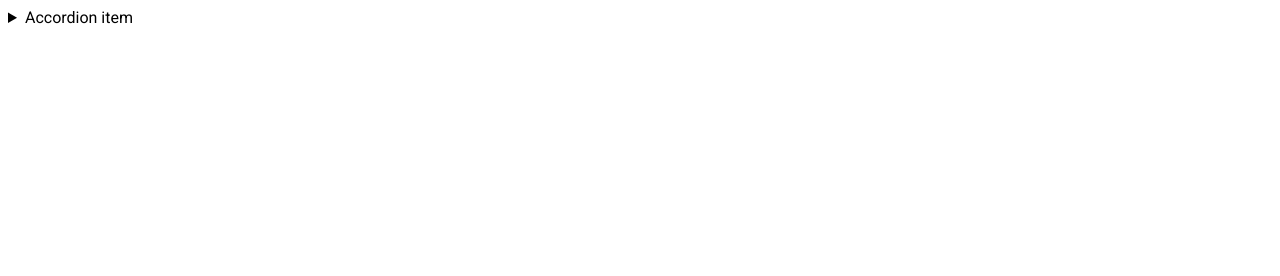
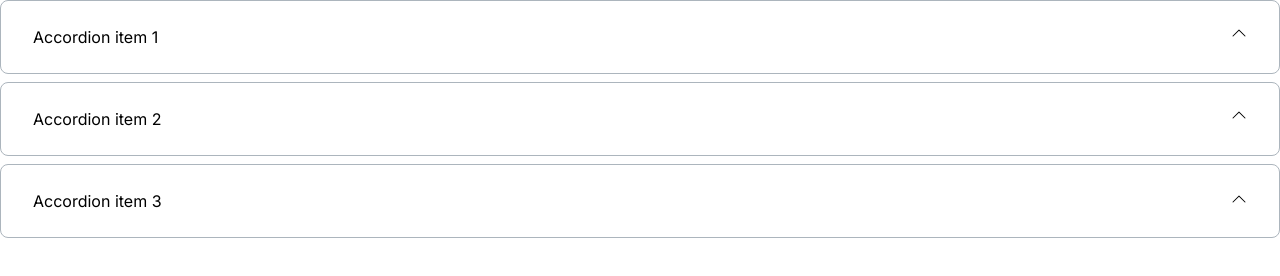
Before and after one commit to js-tasks-ru/htmlcss-20210610_ivan-saltykov, a website: page 03-lection1/02-accordion/index.html in a window 1280 px wide. Drawn offline with Linux system fonts and the light colour scheme.

Commit message:
add solution 03-2 accordion

```diff
--- a/03-lection1/02-accordion/accordion.css
+++ b/03-lection1/02-accordion/accordion.css
@@ -1 +1,35 @@
 /* Стилизация аккордеона */
+
+.accordion  * {
+    font-family: Inter;
+    font-style: normal;
+    font-weight: normal;
+    font-size: 16px;
+    line-height: 24px;
+}
+.accordion__item{
+    margin-bottom: 8px;
+}
+.accordion__item:last-child{
+    margin-bottom: 0px;
+}
+.accordion__details{
+    border: 1px solid #ACB5BD;
+    border-radius: 8px;
+    padding:24px 32px;
+}
+.accordion__details[open] .accordion__narow{
+    transform: rotate(180deg)translate(0, +10%);
+}
+.accordion__summary{
+    display:block;
+    outline: none;
+}
+.accordion__summary::-webkit-details-marker {  /* нестандартный псевдоэлемент Google Chrome */
+    display: none;
+}
+.acordion__summary_flex{
+    display: flex;
+    justify-content: space-between;
+    cursor: pointer;
+}
--- a/03-lection1/02-accordion/index.html
+++ b/03-lection1/02-accordion/index.html
@@ -2,17 +2,60 @@
 <!-- Страница с аккордеоном -->
 <html lang="ru">
     <head>
+        <link rel="stylesheet" href="../../assets/css/normalize.css">
         <link rel="stylesheet" href="../../assets/css/main.css">
         <link rel="stylesheet" href="./accordion.css">
     </head>
     <body>
-        <details>
-            <summary>
-                Accordion item
-            </summary>
-            <p>
-                Hidden content
-            </p>
-        </details>
+        <div class="accordion">
+            <details class="accordion__details accordion__item">
+                <summary class="accordion__summary">
+                    <div class="acordion__summary_flex">
+                        <div>Accordion item 1</div>
+                        <div class = "accordion__narow">
+                            <svg xmlns="http://www.w3.org/2000/svg" width="16" height="16" fill="currentColor" viewBox="0 0 16 16" style="display: block;">
+                                <path fill-rule="evenodd" d="M7.646 4.646a.5.5 0 0 1 .708 0l6 6a.5.5 0 0 1-.708.708L8 5.707l-5.646 5.647a.5.5 0 0 1-.708-.708l6-6z"/>
+                            </svg>
+                        </div>
+                    </div>
+                </summary>
+                <p>
+                    A disclosure widget is typically presented onscreen using
+                    a small triangle which rotates (or twists) to indicate open/
+                    closed status, with a label next to the triangle. The contents of the
+                    element are used as the label for the disclosure widget.
+                </p>
+            </details>
+            <details class="accordion__details accordion__item">
+                <summary class="accordion__summary">
+                    <div class="acordion__summary_flex">
+                        <div>Accordion item 2</div>
+                        <div class = "accordion__narow">
+                            <svg xmlns="http://www.w3.org/2000/svg" width="16" height="16" fill="currentColor" class="bi bi-chevron-up" viewBox="0 0 16 16" style="display: block;">
+                                <path fill-rule="evenodd" d="M7.646 4.646a.5.5 0 0 1 .708 0l6 6a.5.5 0 0 1-.708.708L8 5.707l-5.646 5.647a.5.5 0 0 1-.708-.708l6-6z"/>
+                            </svg>
+                        </div>
+                    </div>
+                </summary>
+                <p>
+                    Hidden content
+                </p>
+            </details>
+            <details class="accordion__details accordion__item">
+                <summary class="accordion__summary">
+                    <div class="acordion__summary_flex">
+                        <div>Accordion item 3</div>
+                        <div class = "accordion__narow">
+                            <svg xmlns="http://www.w3.org/2000/svg" width="16" height="16" fill="currentColor" viewBox="0 0 16 16">
+                                <path fill-rule="evenodd" d="M7.646 4.646a.5.5 0 0 1 .708 0l6 6a.5.5 0 0 1-.708.708L8 5.707l-5.646 5.647a.5.5 0 0 1-.708-.708l6-6z"/>
+                            </svg>
+                        </div>
+                    </div>
+                </summary>
+                <p>
+                    Hidden content
+                </p>
+            </details>
+        </div>
     </body>
 </html>
--- a/assets/fonts/fonts.css
+++ b/assets/fonts/fonts.css
@@ -1 +1,2 @@
+@import url('https://fonts.googleapis.com/css2?family=Inter:wght@100;200;300;400;600;700;800;900&display=swap');
 @import url('https://fonts.googleapis.com/css2?family=Roboto:ital,wght@0,100;0,300;0,400;0,500;0,700;0,900;1,100;1,300;1,400;1,500;1,700;1,900&display=swap');
```
